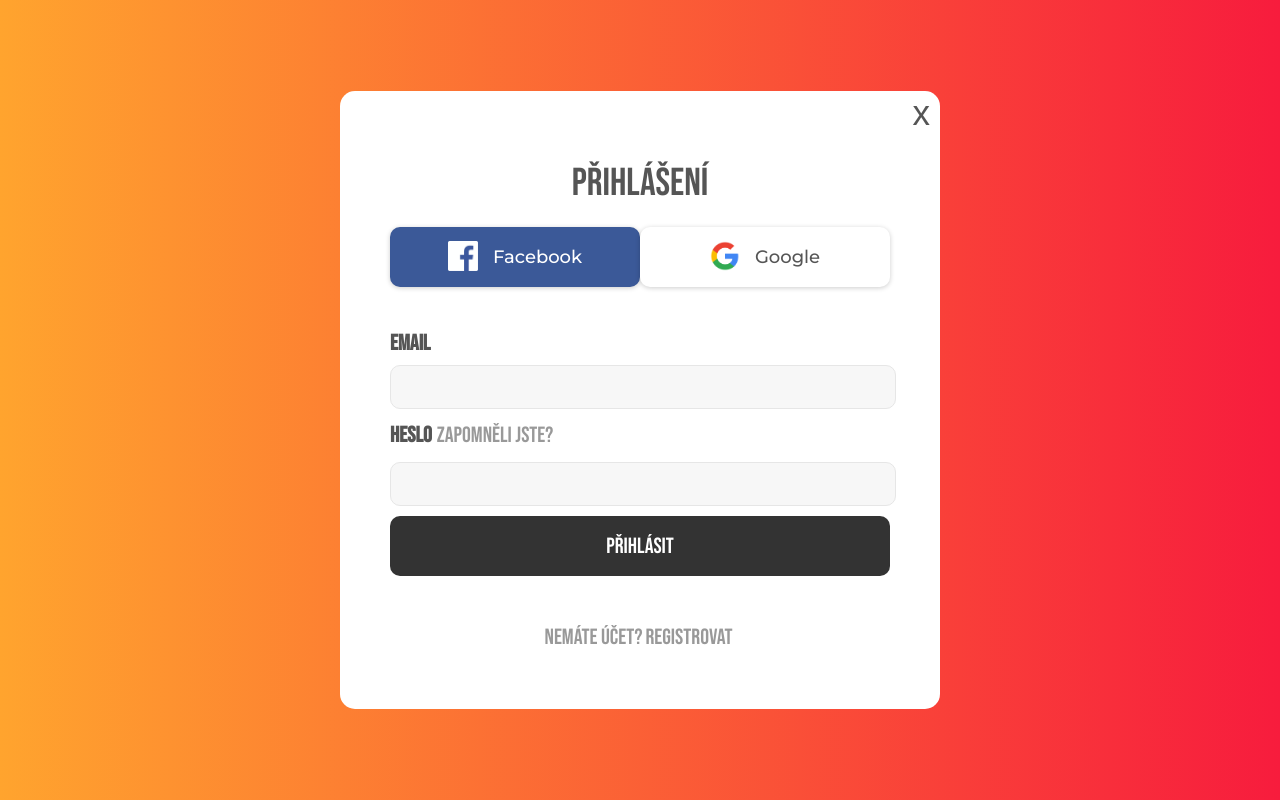
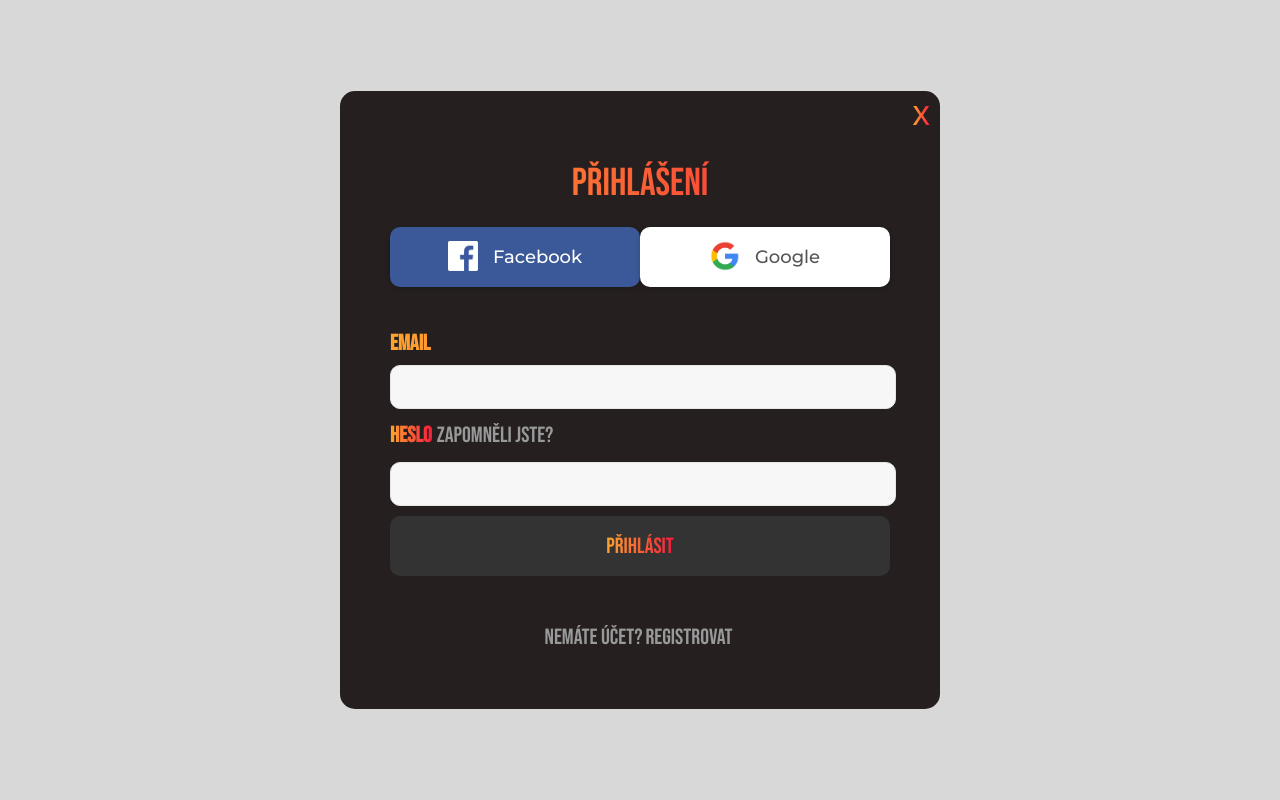
Before and after one commit to vacenovskyrichard/tournament_info_frontend, a React (Create React App) app: page /login in a window 1280 px wide. Built offline with nearby package versions, Linux system fonts and the light colour scheme; no server answers; a web font is replaced by a local one.

Commit message:
Next big visual changes

```diff
--- a/src/components/Calendar.js
+++ b/src/components/Calendar.js
@@ -49,8 +49,8 @@ export default function MyCalendar({
   //Custom calendar labels
   const messages = {
     allDay: "Celý den",
-    previous: "<",
-    next: ">",
+    previous: "minulý měsíc",
+    next: "další měsíc",
     today: "Dnes",
     month: "Měsíc",
     week: "Týden",
@@ -175,6 +175,7 @@ export default function MyCalendar({
             height: 700,
             fontSize: 20,
             fontFamily: "Babas Neue",
+            backgroundColor: "rgb(245, 245, 245)",
           }}
           onSelectEvent={handleEventClick}
         />
--- a/src/components/Data.js
+++ b/src/components/Data.js
@@ -81,7 +81,7 @@ function Data({ tournamentsData, setShowData, showData }) {
   const customStyles = {
     headRow: {
       style: {
-        backgroundColor: "black",
+        backgroundColor: "rgb(37, 31, 31);",
         color: "white",
         fontSize: "23px",
         // fontWeight: "600",
@@ -94,6 +94,7 @@ function Data({ tournamentsData, setShowData, showData }) {
         fontFamily: "Bebas Neue",
       },
     },
+    background: "rgb(216, 216, 216);",
   };
 
   // set comlumns
--- a/src/index.css
+++ b/src/index.css
@@ -8,6 +8,7 @@ body {
   -moz-osx-font-smoothing: grayscale;
   margin: 0;
   height: 100%;
+  background-color: rgb(216, 216, 216);
 }
 
 code {
--- a/src/pages/Login.js
+++ b/src/pages/Login.js
@@ -188,7 +188,7 @@ function Login({ setToken, apiUrl }) {
                 />
               </div>
               <div className="Login--login-button" onClick={login}>
-                Přihlásit
+                <p>Přihlásit</p>
               </div>
             </div>
             <div className="Login--register">
--- a/src/pages/Profile.js
+++ b/src/pages/Profile.js
@@ -264,17 +264,17 @@ function Profile({
             <div className="Profile--user-data">
               <h1>Osobní údaje</h1>
               <div className="Profile--user-data-box">
-                <p className="bold">Jméno:</p>
+                <p>Jméno:</p>
                 <p>
                   {userData.name} {userData.surname}{" "}
                 </p>
               </div>
               <div className="Profile--user-data-box">
-                <p className="bold">Email:</p>
+                <p>Email:</p>
                 <p>{userData.email}</p>
               </div>
               <div className="Profile--user-data-box">
-                <p className="bold">Role:</p>
+                <p>Role:</p>
                 <p>{userData.role}</p>
               </div>
             </div>
--- a/src/styles/Calendar.css
+++ b/src/styles/Calendar.css
@@ -9,6 +9,7 @@
   display: flex;
   align-items: center;
   justify-content: center;
+  font-family: "Bebas Neue", sans-serif;
 }
 
 .Calendar--detail-window > div > p {
@@ -36,7 +37,6 @@
 }
 .Calendar--table-button {
   background-color: rgb(116, 110, 110);
-
   color: white;
 }
 
@@ -55,17 +55,39 @@
   display: flex;
   align-items: center;
   justify-content: center;
+  margin: 8px;
   width: 200px;
-  height: 30px;
-  font-size: 17px;
+  height: 35px;
+  font-size: 22px;
   border-radius: 15px;
   background-color: black;
+  color: white;
+  font-family: "Bebas Neue", sans-serif;
+}
+
+.Calendar--url-button-box > button:hover {
+  cursor: pointer;
+  box-shadow: 0 0 11px rgba(33, 33, 33, 0.7);
+}
+
+.rbc-toolbar {
+  background-color: rgb(37, 31, 31); /* Adjust this value as needed */
+  font-family: "Bebas Neue", sans-serif;
   color: white;
 }
 
 .rbc-toolbar > span {
-  font-size: 25px; /* Adjust this value as needed */
+  font-size: 35px; /* Adjust this value as needed */
   font-family: "Bebas Neue", sans-serif;
+}
+
+.rbc-toolbar > span > button {
+  font-family: "Bebas Neue", sans-serif;
+  font-size: 25px;
+  color: white;
+}
+.rbc-toolbar > span > button .rbc-active {
+  color: black;
 }
 
 .Calendar--calendar-box {
--- a/src/styles/Data.css
+++ b/src/styles/Data.css
@@ -10,18 +10,19 @@
   flex-direction: row;
   align-items: center;
   border-bottom: 1px solid black;
+  background-color: rgb(216, 216, 216);
 }
 
 .Data--expanded-data {
   margin: 10px 25px;
-  font-size: 20px;
+  font-size: 18px;
 }
 
 .Data--time-remaining {
   display: flex;
   justify-content: center;
   flex: 1;
-  font-size: 25px;
+  font-size: 20px;
   font-weight: 600;
 }
 
@@ -49,7 +50,7 @@
 }
 
 .Data--table-button {
-  background-color: black;
+  background-color: rgb(37, 31, 31);
   color: white;
 }
 
@@ -60,4 +61,10 @@
 
 .Data--tournament-table {
   width: 75%; /* Set the width of the DataTable */
+  /* border: 3px solid black; */
 }
+
+.Data--tournament-table .rdt_TableRow,
+.Data--tournament-table .rdt_Pagination {
+  background-color: rgb(216, 216, 216);
+}
--- a/src/styles/Filters.css
+++ b/src/styles/Filters.css
@@ -3,6 +3,15 @@
   justify-content: center;
   margin-left: 80px;
   margin-right: 80px;
+}
+
+.filters-form .css-13cymwt-control {
+  background-color: rgb(245, 245, 245);
+  /* border: 2px solid black; */
+}
+
+.filters-form .css-t3ipsp-control {
+  background-color: rgb(245, 245, 245);
 }
 
 .filters-form > div {
@@ -23,7 +32,7 @@
   justify-content: center;
   align-items: center;
   padding: 5px 15px;
-  background-color: black;
+  background-color: rgb(37, 31, 31);
   color: white;
   border-radius: 50px;
   border-width: 0;
@@ -31,6 +40,7 @@
 }
 
 .save-button:hover {
+  cursor: pointer;
   box-shadow: 0 0 11px rgba(33, 33, 33, 0.7);
 }
 
--- a/src/styles/Login.css
+++ b/src/styles/Login.css
@@ -5,12 +5,12 @@
   align-items: center;
   height: 100vh;
   /* background-image: url("../../public/login.jpg"); */
-  /* background-color: black; */
-  background: linear-gradient(
+  background-color: rgb(216, 216, 216);
+  /* background: linear-gradient(
     90deg,
     rgba(255, 164, 46, 1) 0%,
     rgba(247, 28, 61, 1) 100%
-  );
+  ); */
   /* background-color: #ff847c; */
   background-size: cover; /* Cover the entire container */
   background-repeat: no-repeat; /* Prevent image repetition */
@@ -21,9 +21,10 @@
   position: relative;
   display: flex;
   padding: 50px; /* Add some padding for spacing */
-  background-color: white; /* Background color for the login box */
+  background-color: rgb(37, 31, 31); /* Background color for the login box */
   border-radius: 15px;
   justify-content: center;
+  /* color: rgb(216, 216, 216); */
 }
 
 .login-form-title {
@@ -31,7 +32,15 @@
   display: block;
   font-family: "Bebas Neue", sans-serif;
   font-size: 39px;
-  color: #555;
+  /* color: #555; */
+  background-image: linear-gradient(
+    90deg,
+    rgba(255, 164, 46, 1) 0%,
+    rgba(247, 28, 61, 1) 100%
+  );
+  -webkit-background-clip: text; /* For compatibility with some browsers */
+  background-clip: text;
+  color: transparent; /* Hide the actual text color */
   line-height: 1.2;
   text-align: center;
   margin-bottom: 20px;
@@ -131,7 +140,14 @@
   font-family: "Bebas Neue", sans-serif;
   font-weight: bold;
   font-size: 22px;
-  color: #555;
+  background-image: linear-gradient(
+    90deg,
+    rgba(255, 164, 46, 1) 0%,
+    rgba(247, 28, 61, 1) 100%
+  );
+  -webkit-background-clip: text; /* For compatibility with some browsers */
+  background-clip: text;
+  color: transparent; /* Hide the actual text color */
   line-height: 1.5;
   margin-right: 5px;
   margin-top: 5px;
@@ -178,6 +194,18 @@
   color: #fff;
   margin-top: 10px;
 }
+
+.Login--login-button > p {
+  background-image: linear-gradient(
+    90deg,
+    rgba(255, 164, 46, 1) 0%,
+    rgba(247, 28, 61, 1) 100%
+  );
+  -webkit-background-clip: text; /* For compatibility with some browsers */
+  background-clip: text;
+  color: transparent; /* Hide the actual text color */
+}
+
 .Login--login-button:hover {
   box-shadow: 0 0 11px rgba(33, 33, 33, 0.7);
 }
@@ -199,13 +227,19 @@
 }
 
 .Login--x-btn {
-  background-color: white;
   position: absolute;
   top: 2px;
   right: 10px;
   font-family: "Autour One", sans-serif;
   font-size: 35px;
-  color: #555;
+  background-image: linear-gradient(
+    90deg,
+    rgba(255, 164, 46, 1) 0%,
+    rgba(247, 28, 61, 1) 100%
+  );
+  -webkit-background-clip: text; /* For compatibility with some browsers */
+  background-clip: text;
+  color: transparent; /* Hide the actual text color */
   text-align: center;
 }
 
--- a/src/styles/Navbar.css
+++ b/src/styles/Navbar.css
@@ -13,9 +13,8 @@ body {
   /* background-color: #2341ae; */
   /* background-color: #ff5449; */
   /* background-color: #33cdec; */
-  background-color: black;
+  background-color: rgb(37, 31, 31);
   font-family: "Bebas Neue", sans-serif;
-  color: black;
   box-shadow: 0px 3px 7px rgba(0, 0, 0, 1);
 }
 
--- a/src/styles/Profile.css
+++ b/src/styles/Profile.css
@@ -70,9 +70,6 @@ h1 {
   margin: 5px 0px 5px 15px;
 }
 
-.bold {
-  font-weight: 600;
-}
 .Profile--tournament-table {
   width: 75%; /* Set the width of the DataTable */
 }
```
